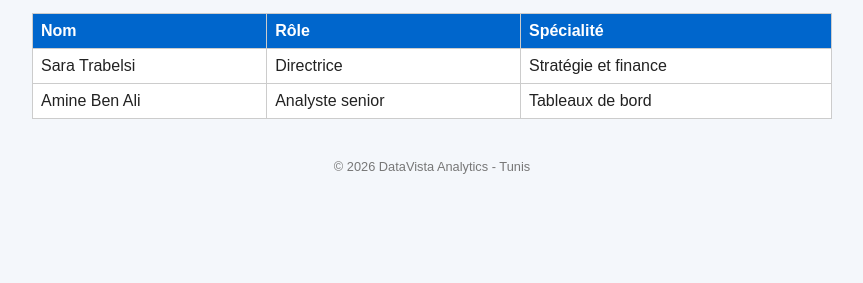
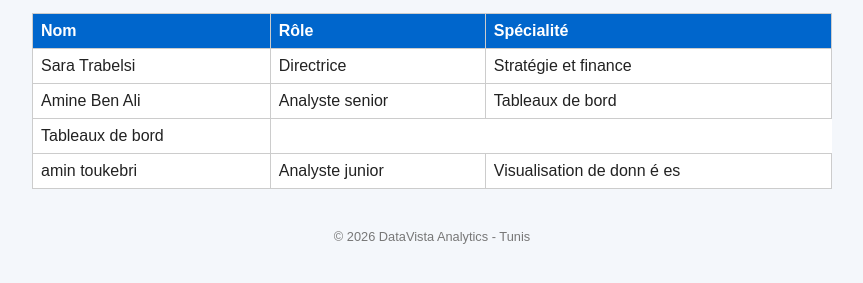
Before and after one commit to toukabriamin9-cell/site-datavista, a plain HTML site: page equipe.html in a window 1280 px wide. Shown: the part 163-446 px from the top of the page, without its empty margins (208-1071 px from the left). Drawn offline with Linux system fonts and the light colour scheme.

Commit message:
Ajout d'un analyste junior dans la page equipe

```diff
--- a/equipe.html
+++ b/equipe.html
@@ -32,9 +32,14 @@
             <td>Analyste senior</td>
             <td>Tableaux de bord</td>
         </tr>
-        <!-- ETAPE 5 : ajoutez ici une ligne <tr> avec VOTRE nom -->
-    </table>
-
+        <td > Tableaux de bord </ td >
+    </tr >
+   <tr >
+          <td > amin toukebri </ td >
+          <td > Analyste junior </ td >
+        <td > Visualisation de donn é es </ td >
+         </tr >
+     </table >
     <footer>
         <p>© 2026 DataVista Analytics - Tunis</p>
     </footer>
```
